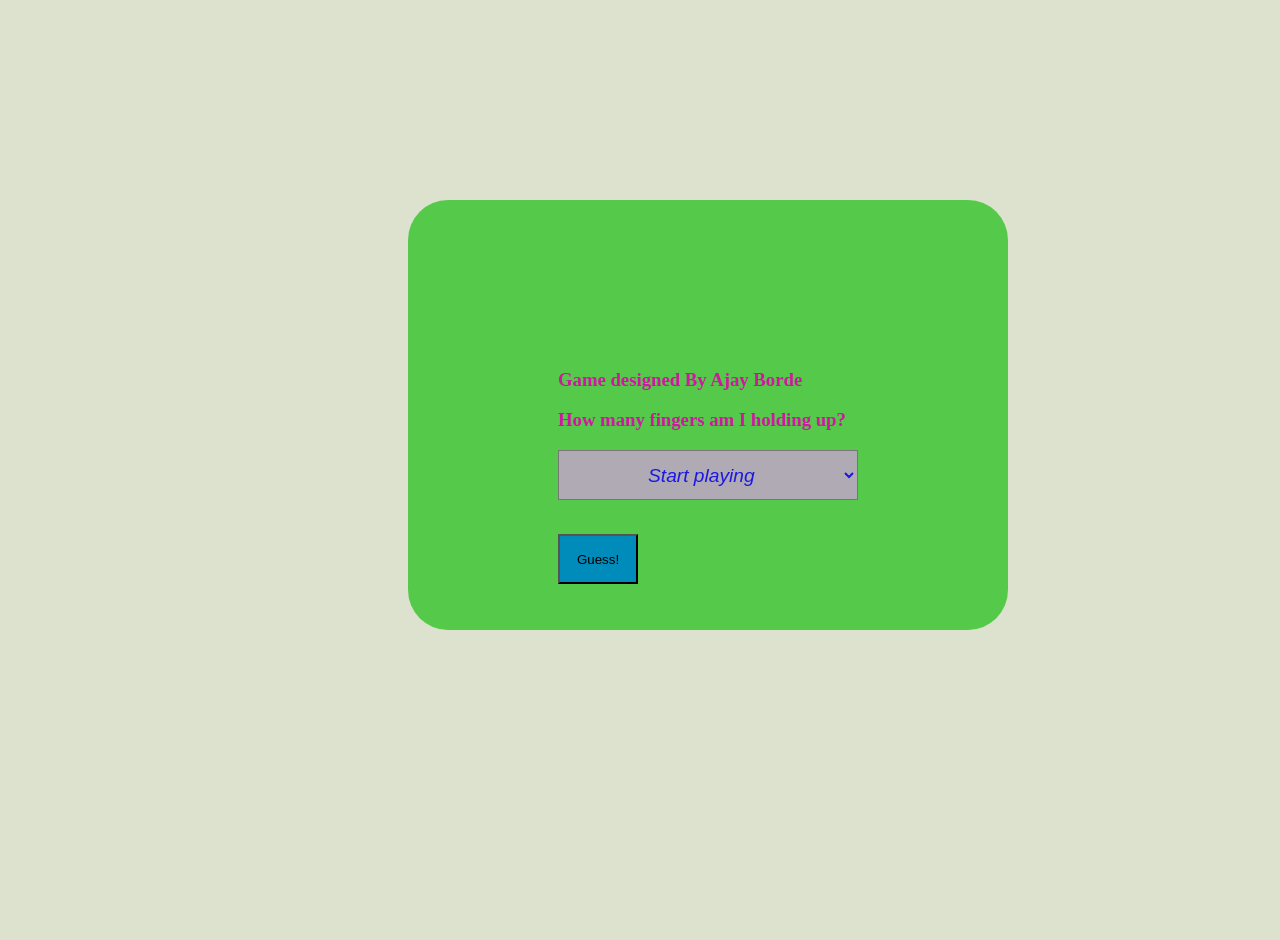
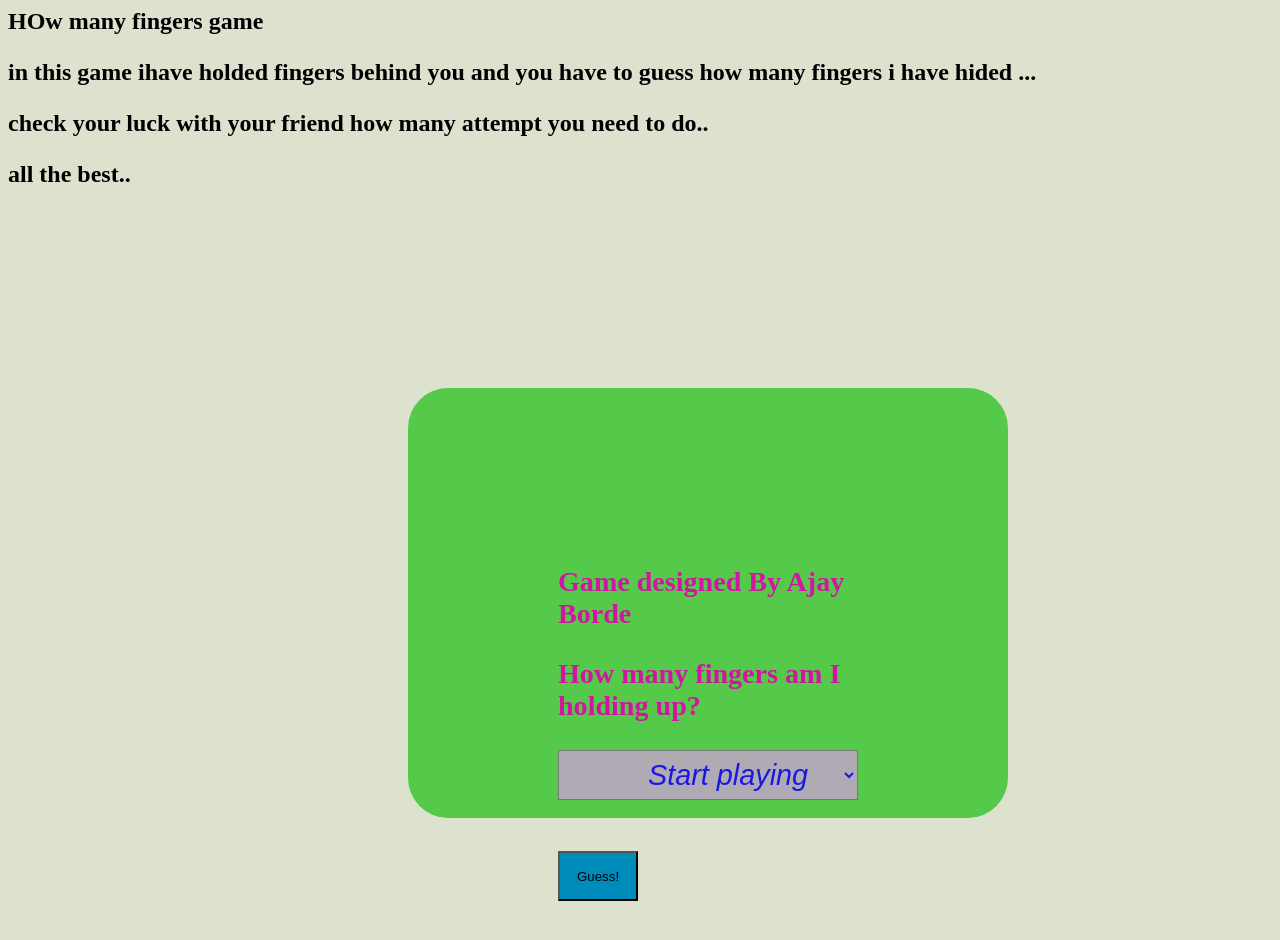
Before and after one commit to AjayBorde91/game1.github.io, a plain HTML site: page index.html in a window 1280 px wide. Before the commit the page ends 830 px from the top, so only its background shows below. Drawn offline with Linux system fonts and the light colour scheme.

Commit message:
Update index.html

```diff
--- a/index.html
+++ b/index.html
@@ -56,9 +56,15 @@
     </head>
 
     <body>
-       <div id="mod">
+        <div id ="ajaydada">
+             <h2>HOw many fingers game <h2>
+            <p>in this game ihave holded fingers behind you and you have to guess how many fingers i have hided ...</p>
+            <p> check your luck with your friend how many attempt you need to do..<p>
+            <p>all the best..<p>
+         <div>
+         <div id="mod">
            <h3>Game designed By Ajay Borde</h3>
-        <p><h3><b>How many fingers am I holding up? </b> </h3></p>
+          <p><h3><b>How many fingers am I holding up? </b> </h3></p>
 
 
 
```
